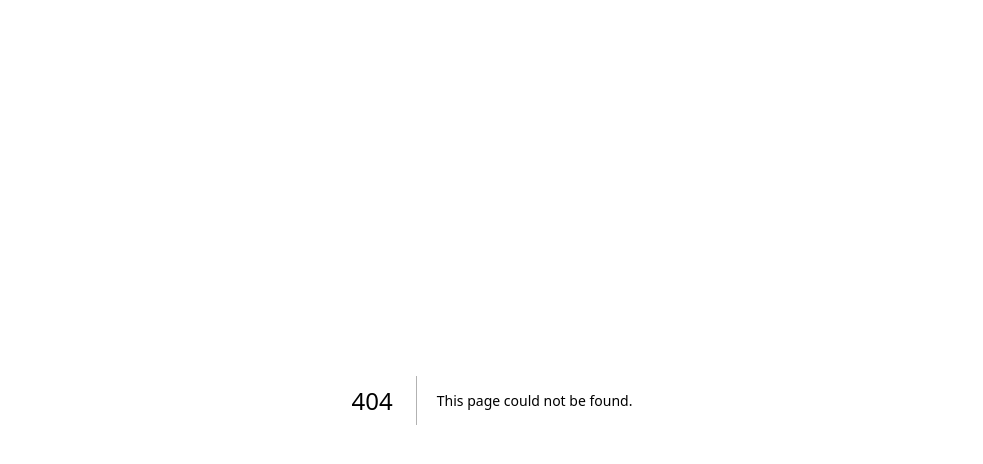
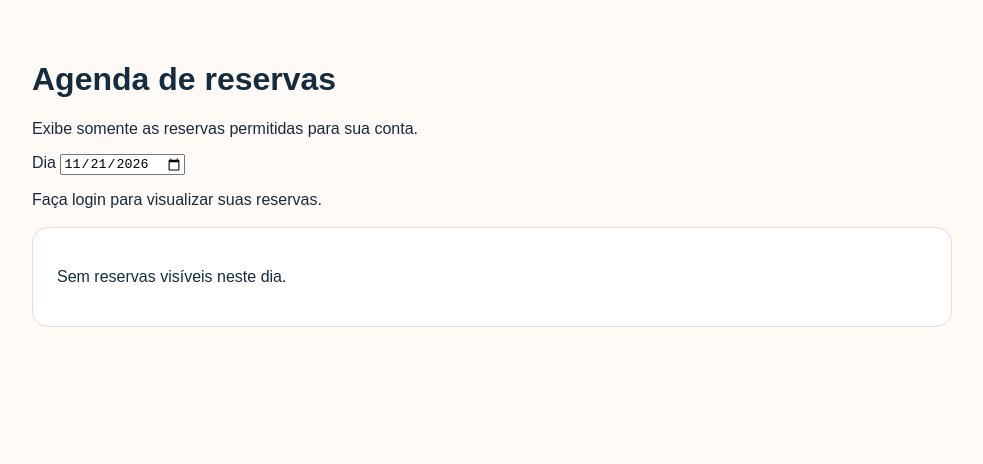
Before and after one commit to bertasipedro2-svg/pethinho-hotel, a Next.js app: page /agenda in a window 1280 px wide. Before the commit this address had no page. Shown: the top 464 px of the page, without its empty margins (148-1131 px from the left). Built offline with nearby package versions, Linux system fonts and the light colour scheme; no server answers.

Commit message:
feat: add src/app/agenda/page.tsx

```diff
--- /dev/null
+++ b/src/app/agenda/page.tsx
@@ -0,0 +1,7 @@
+"use client";
+import {useEffect,useState} from "react";
+import {getSupabase} from "@/lib/supabase";
+type Booking={id:string;starts_at:string;ends_at:string;status:string};
+export default function Agenda(){const[items,setItems]=useState<Booking[]>([]);const[message,setMessage]=useState("Carregando...");const[date,setDate]=useState(new Date().toISOString().slice(0,10));
+useEffect(()=>{async function load(){try{const db=getSupabase();const{data:{user}}=await db.auth.getUser();if(!user){setMessage("Faça login para visualizar suas reservas.");return}const start=new Date(date+"T00:00:00").toISOString();const end=new Date(new Date(date+"T00:00:00").getTime()+86400000).toISOString();const{data,error}=await db.from("bookings").select("id,starts_at,ends_at,status").lt("starts_at",end).gt("ends_at",start).order("starts_at");if(error)throw error;setItems(data||[]);setMessage("")}catch(e){setMessage(e instanceof Error?e.message:"Erro ao carregar agenda")}}load()},[date]);
+return <main><h1>Agenda de reservas</h1><p>Exibe somente as reservas permitidas para sua conta.</p><label>Dia <input type="date" value={date} onChange={e=>setDate(e.target.value)}/></label><p role="status">{message}</p><section className="card">{items.length===0?<p>Sem reservas visíveis neste dia.</p>:items.map(b=><article key={b.id}><strong>{b.status}</strong><p>{new Date(b.starts_at).toLocaleString("pt-BR")} — {new Date(b.ends_at).toLocaleString("pt-BR")}</p><hr/></article>)}</section></main>}
```
